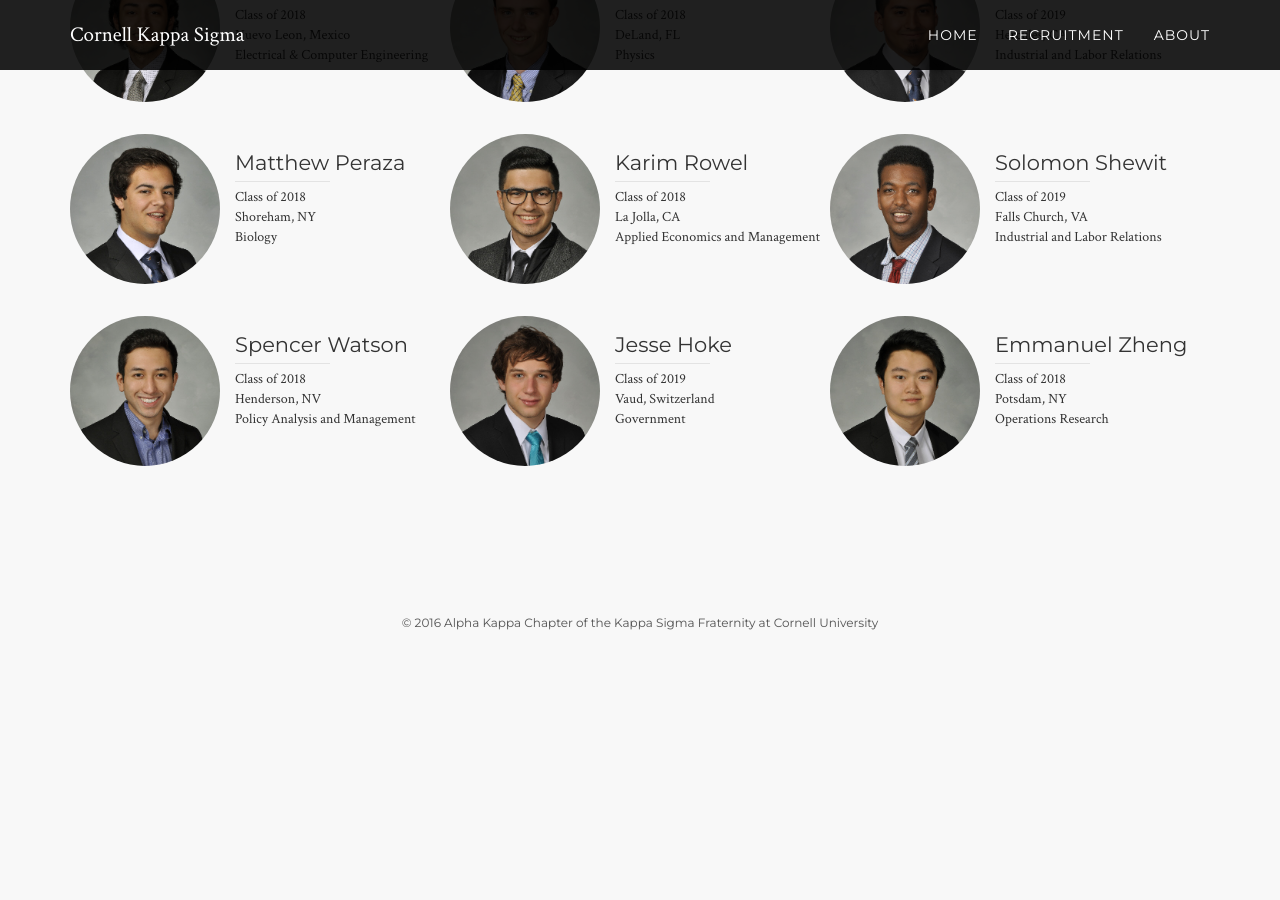
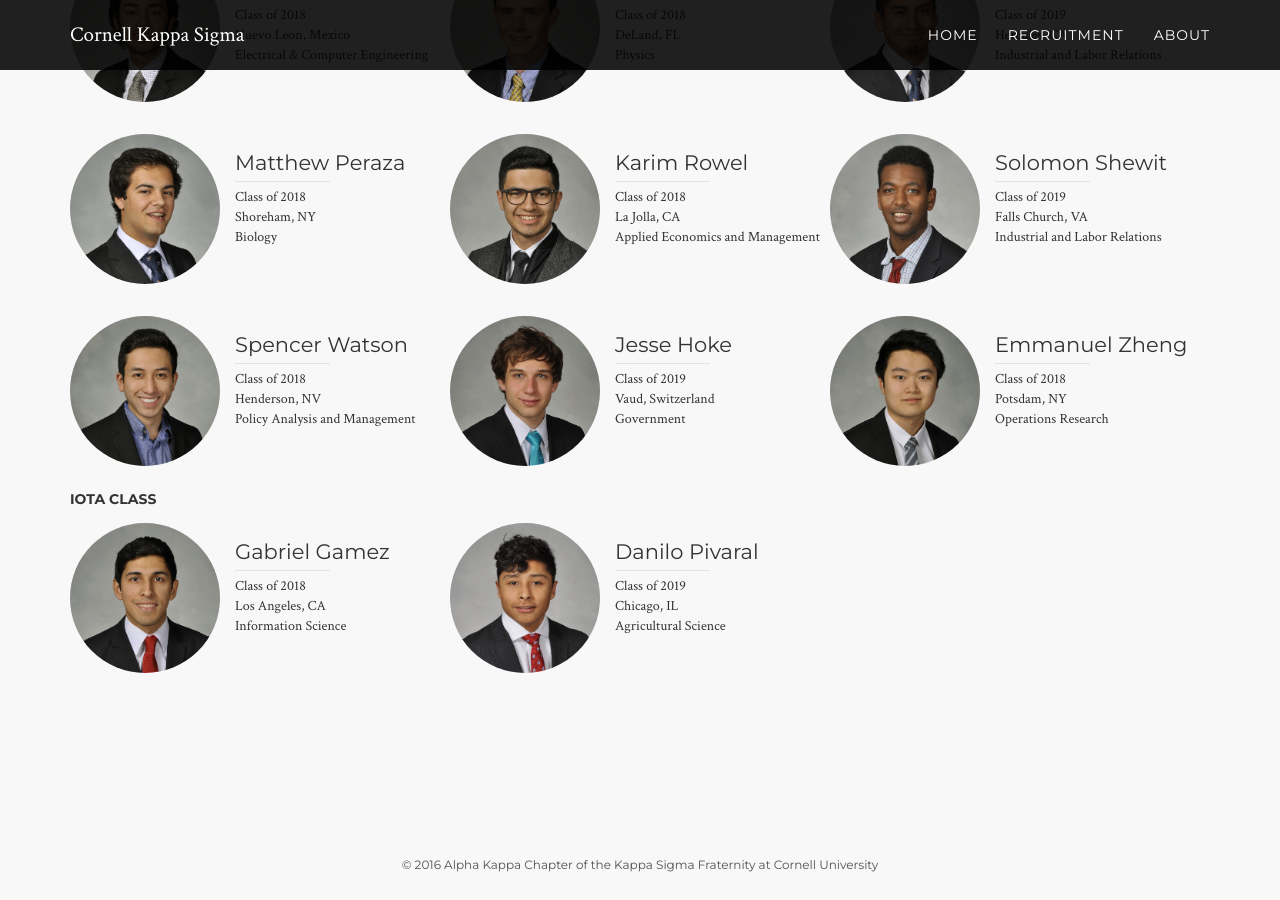
Before and after one commit to pjochillin/cornellkappasigma, a Jekyll site: the page built from index.html, in a window 1280 px wide and 900 px high, scrolled down 5299 px. Built offline with Jekyll 4.4.1, drawn with Linux system fonts in a browser that asks for light colours; nearby versions of some CDN libraries; before the commit the page ends 5957 px from its top, so only the background shows below that.

Commit message:
added newest classes

```diff
--- a/index.html
+++ b/index.html
@@ -1071,6 +1071,48 @@ layout: default
                             </div>
                         </div>
 
+
+                        <div class="class">
+                <h5>iota Class</h5>
+                <div class="group">
+
+
+
+                        <div class="bro">
+                            <div class="face" style="background-image:url('assets/img/brothers/iota/Gabriel Gamez.jpg')"></div>
+                            <div class="desc">
+                                <p class="name">Gabriel Gamez</p>
+                                <div class="info">
+                                    Class of 2018<br>
+                                    Los Angeles, CA<br>
+                                    Information Science
+                                </div>
+                            </div>
+                        </div>
+
+
+
+
+                         <div class="bro">
+                            <div class="face" style="background-image:url('assets/img/brothers/iota/Danilo Pivaral.jpg')"></div>
+                            <div class="desc">
+                                <p class="name">Danilo Pivaral</p>
+                                <div class="info">
+                                    Class of 2019<br>
+                                    Chicago, IL<br>
+                                    Agricultural Science
+                                </div>
+                            </div>
+                        </div>
+
+
+
+
+                </div>
+            </div>
+
+
+
         </div>
     </section>
 
```
